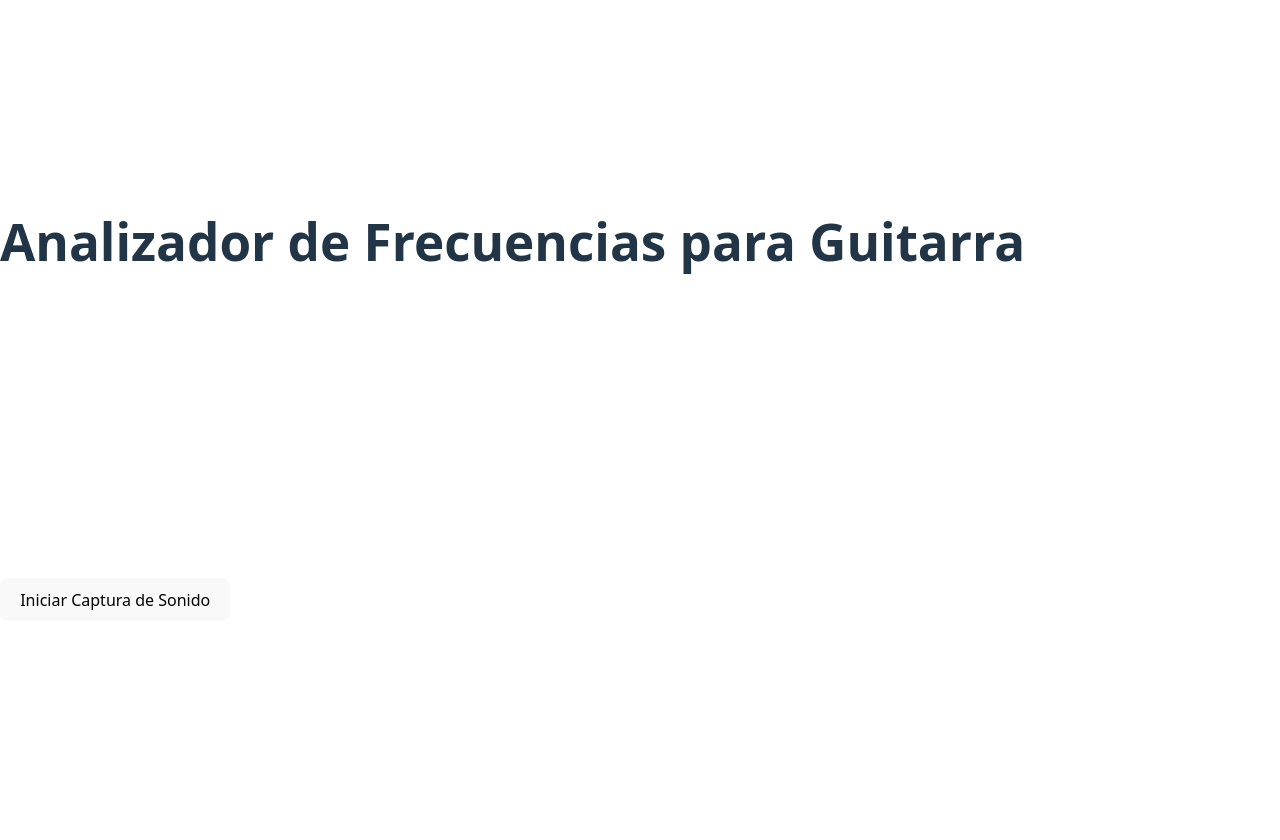
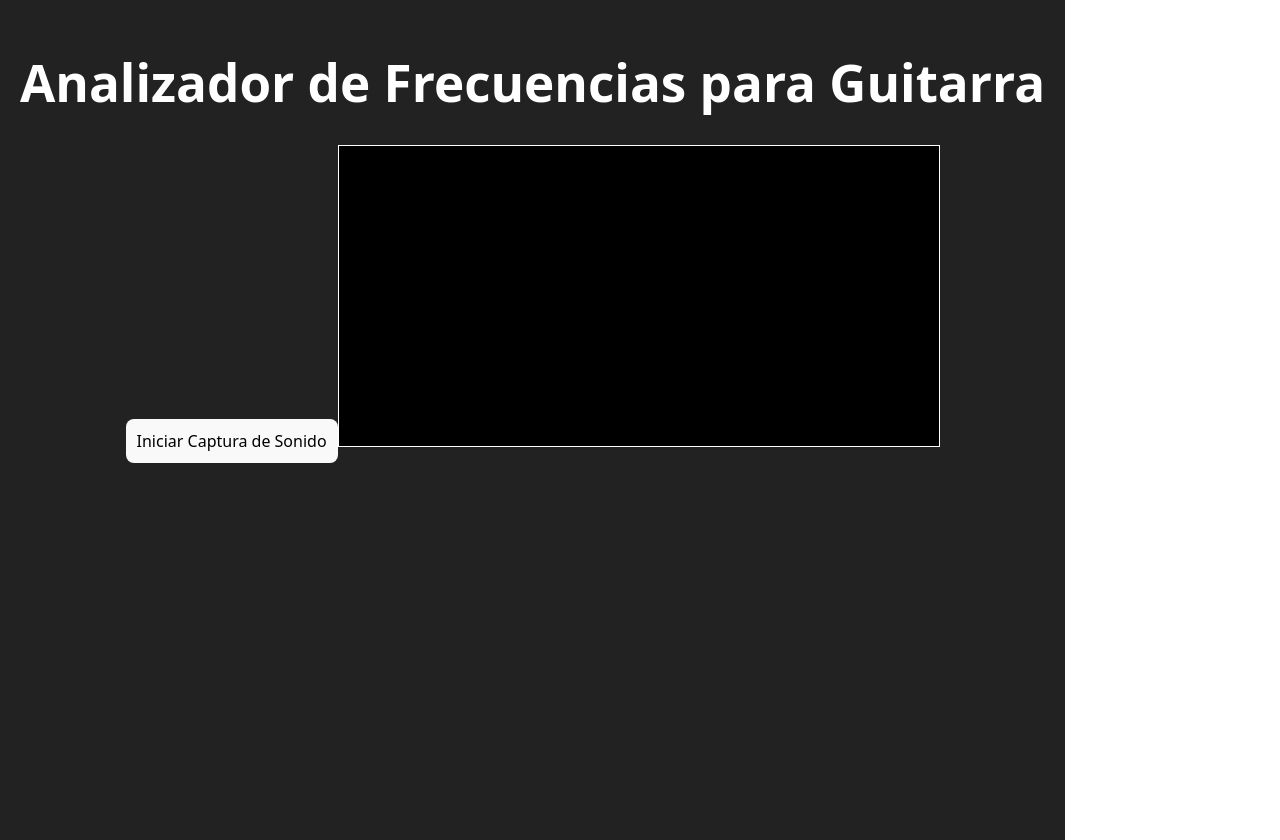
Before and after one commit to keilevv/guitar-tuner-app, a React (Vite) app: page / in a window 1280 px wide. Before the commit the page ends 800 px from the top, so only its background shows below. Built offline with nearby package versions, Linux system fonts and the light colour scheme.

Commit message:
wave is now showing

```diff
--- a/src/App.jsx
+++ b/src/App.jsx
@@ -3,14 +3,13 @@ import { useState, useEffect, useRef } from 'react';
 function App() {
   const [audioContext, setAudioContext] = useState(null);
   const [analyser, setAnalyser] = useState(null);
-  const [dataArray, setDataArray] = useState(new Uint8Array(0));
   const canvasRef = useRef(null);
 
   useEffect(() => {
     if (!audioContext) {
       const context = new (window.AudioContext || window.webkitAudioContext)();
       const analyserNode = context.createAnalyser();
-      analyserNode.fftSize = 4096; // Aumentamos fftSize para mejorar la respuesta
+      analyserNode.fftSize = 4096;
       setAudioContext(context);
       setAnalyser(analyserNode);
     }
@@ -18,28 +17,34 @@ function App() {
 
   const startRecording = async () => {
     if (!audioContext) return;
+    if (audioContext.state === 'suspended') {
+      await audioContext.resume();
+    }
     console.log("Microphone access granted");
+
     const stream = await navigator.mediaDevices.getUserMedia({ audio: true });
+    stream.getTracks().forEach(track => console.log(track.label, track.readyState));
+
     const source = audioContext.createMediaStreamSource(stream);
-    source.connect(analyser);
-    analyser.connect(audioContext.destination); // Opcional, permite escuchar el audio
+    const gainNode = audioContext.createGain();
+    gainNode.gain.value = 2; // Amplify input signal
 
-    const bufferLength = analyser.frequencyBinCount;
-    const newDataArray = new Uint8Array(bufferLength);
-    setDataArray(newDataArray);
-    drawWaveform(newDataArray);
+    source.connect(gainNode);
+    gainNode.connect(analyser);
+
+    drawWaveform();
   };
 
-  const drawWaveform = (data) => {
+  const drawWaveform = () => {
     if (!analyser || !canvasRef.current) return;
     const canvas = canvasRef.current;
     const ctx = canvas.getContext('2d');
+    const bufferLength = analyser.frequencyBinCount;
+    const dataArray = new Uint8Array(bufferLength);
 
     const draw = () => {
-      console.log("Drawing waveform..."); // Verificamos que la función se ejecuta
       requestAnimationFrame(draw);
-      analyser.getByteTimeDomainData(data);
-      console.log(data); // Verificamos que los datos cambian
+      analyser.getByteTimeDomainData(dataArray);
 
       ctx.fillStyle = 'black';
       ctx.fillRect(0, 0, canvas.width, canvas.height);
@@ -47,18 +52,16 @@ function App() {
       ctx.strokeStyle = 'lime';
       ctx.beginPath();
 
-      const sliceWidth = (canvas.width * 1.0) / data.length;
+      const sliceWidth = canvas.width / bufferLength;
       let x = 0;
 
-      for (let i = 0; i < data.length; i++) {
-        const v = data[i] / 128.0;
+      for (let i = 0; i < bufferLength; i++) {
+        const v = dataArray[i] / 128.0;
         const y = (v * canvas.height) / 2;
 
-        if (i === 0) {
-          ctx.moveTo(x, y);
-        } else {
-          ctx.lineTo(x, y);
-        }
+        if (i === 0) ctx.moveTo(x, y);
+        else ctx.lineTo(x, y);
+
         x += sliceWidth;
       }
 
@@ -69,10 +72,12 @@ function App() {
   };
 
   return (
-    <div>
+    <div style={{ textAlign: 'center', background: '#222', color: 'white', minHeight: '100vh', padding: '20px' }}>
       <h1>Analizador de Frecuencias para Guitarra</h1>
-      <button onClick={startRecording}>Iniciar Captura de Sonido</button>
-      <canvas ref={canvasRef} width={600} height={300} style={{ border: '1px solid white' }}></canvas>
+      <button onClick={startRecording} style={{ padding: '10px', fontSize: '16px', marginBottom: '20px' }}>
+        Iniciar Captura de Sonido
+      </button>
+      <canvas ref={canvasRef} width={600} height={300} style={{ border: '1px solid white', background: 'black' }}></canvas>
     </div>
   );
 }
```
